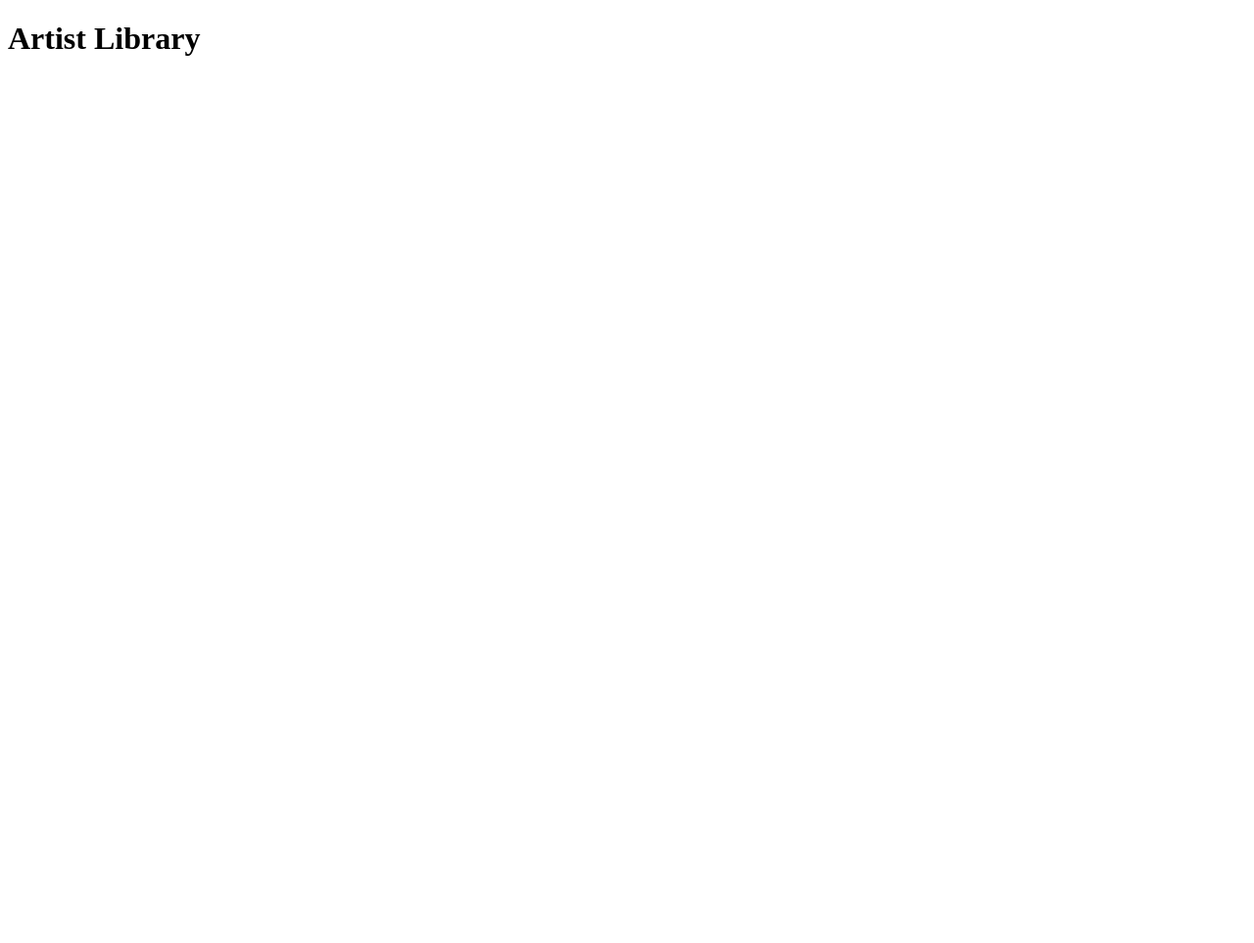
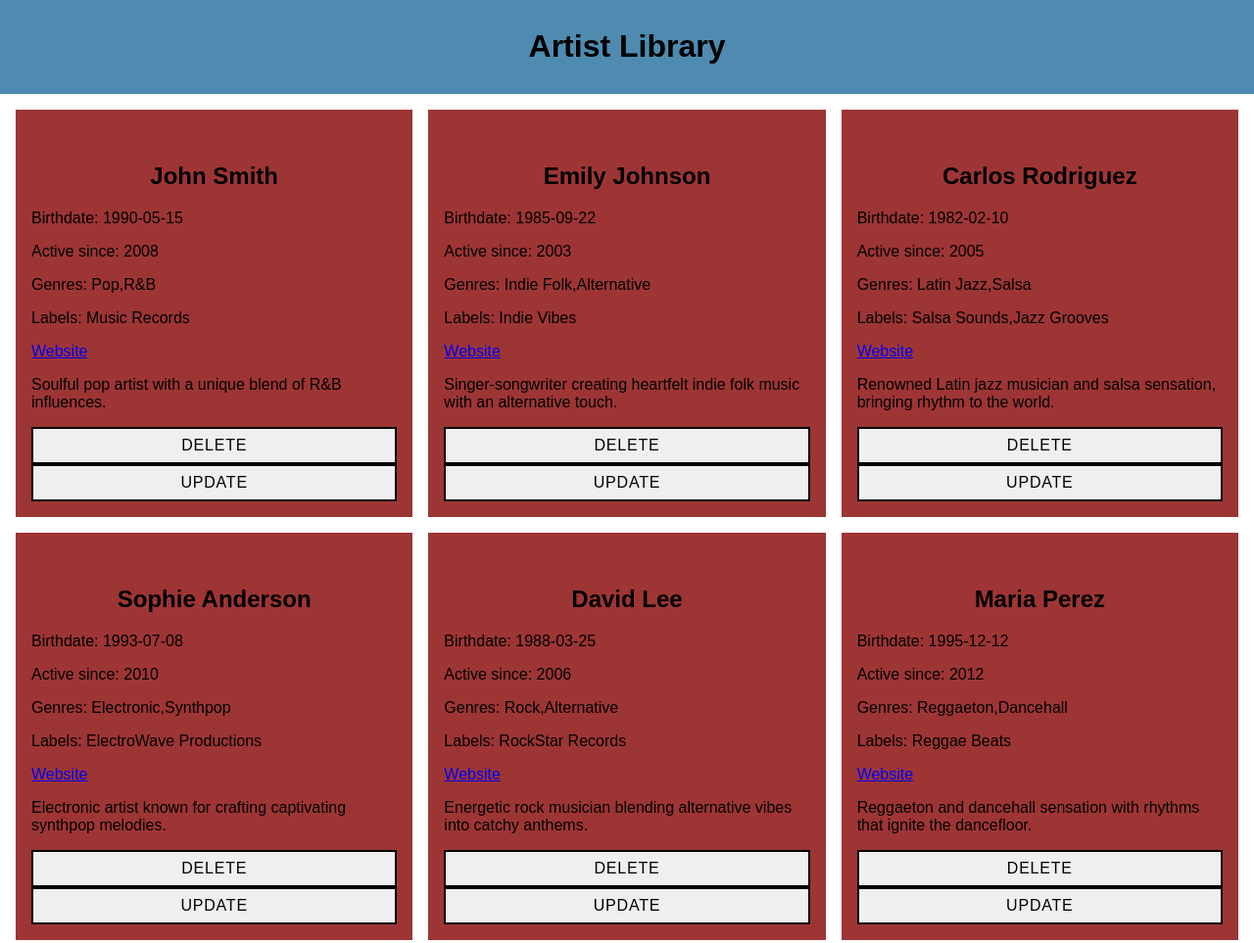
Before and after one commit to sebbex1337/Nodejs-Express-assignment, a plain HTML site: page index.html in a window 1280 px wide. Shown: the top 963 px of the page at 98% size. Before the commit the page ends 800 px from the top, so only its background shows below. Drawn offline with Linux system fonts and the light colour scheme.

Commit message:
Added quick frontend to display artists

```diff
--- /dev/null
+++ b/backend/data/artists.json
@@ -0,0 +1,62 @@
+[
+	{
+		"name": "John Smith",
+		"birthdate": "1990-05-15",
+		"activeSince": "2008",
+		"genres": ["Pop", "R&B"],
+		"labels": ["Music Records"],
+		"website": "https://www.johnsmithmusic.com",
+		"image": "https://www.johnsmithmusic.com/images/profile.jpg",
+		"shortDescription": "Soulful pop artist with a unique blend of R&B influences."
+	},
+	{
+		"name": "Emily Johnson",
+		"birthdate": "1985-09-22",
+		"activeSince": "2003",
+		"genres": ["Indie Folk", "Alternative"],
+		"labels": ["Indie Vibes"],
+		"website": "https://www.emilyjohnsonmusic.com",
+		"image": "https://www.emilyjohnsonmusic.com/images/profile.jpg",
+		"shortDescription": "Singer-songwriter creating heartfelt indie folk music with an alternative touch."
+	},
+	{
+		"name": "Carlos Rodriguez",
+		"birthdate": "1982-02-10",
+		"activeSince": "2005",
+		"genres": ["Latin Jazz", "Salsa"],
+		"labels": ["Salsa Sounds", "Jazz Grooves"],
+		"website": "https://www.carlosrodriguezmusic.com",
+		"image": "https://www.carlosrodriguezmusic.com/images/profile.jpg",
+		"shortDescription": "Renowned Latin jazz musician and salsa sensation, bringing rhythm to the world."
+	},
+	{
+		"name": "Sophie Anderson",
+		"birthdate": "1993-07-08",
+		"activeSince": "2010",
+		"genres": ["Electronic", "Synthpop"],
+		"labels": ["ElectroWave Productions"],
+		"website": "https://www.sophieandersonmusic.com",
+		"image": "https://www.sophieandersonmusic.com/images/profile.jpg",
+		"shortDescription": "Electronic artist known for crafting captivating synthpop melodies."
+	},
+	{
+		"name": "David Lee",
+		"birthdate": "1988-03-25",
+		"activeSince": "2006",
+		"genres": ["Rock", "Alternative"],
+		"labels": ["RockStar Records"],
+		"website": "https://www.davidleemusic.com",
+		"image": "https://www.davidleemusic.com/images/profile.jpg",
+		"shortDescription": "Energetic rock musician blending alternative vibes into catchy anthems."
+	},
+	{
+		"name": "Maria Perez",
+		"birthdate": "1995-12-12",
+		"activeSince": "2012",
+		"genres": ["Reggaeton", "Dancehall"],
+		"labels": ["Reggae Beats"],
+		"website": "https://www.mariaperezmusic.com",
+		"image": "https://www.mariaperezmusic.com/images/profile.jpg",
+		"shortDescription": "Reggaeton and dancehall sensation with rhythms that ignite the dancefloor."
+	}
+]
--- a/frontend/app.js
+++ b/frontend/app.js
@@ -1,7 +1,52 @@
-const endpoint = "http://localhost:3333";
+const endpoint = "./backend/data";
 
 window.addEventListener("load", initApp);
 
-function initApp() {
+let artists;
+
+async function initApp() {
 	console.log("Running");
+	artists = await getArtists();
+	console.log(artists);
+	displayArtists(artists);
 }
+
+function displayArtists(listOfArtists) {
+	document.querySelector("#artists").innerHTML = "";
+
+	if (listOfArtists.length !== 0) {
+		for (const artist of listOfArtists) {
+			displayArtist(artist);
+		}
+	} else {
+		document.querySelector("#artists").innerHTML = "Sorry! No artists were found";
+	}
+}
+
+function displayArtist(artist) {
+	document.querySelector("#artists").insertAdjacentHTML(
+		"beforeend",
+		/* HTML */ `
+			<article class="grid-item">
+				<img src="" />
+				<h2>${artist.name}</h2>
+				<p>Birthdate: ${artist.birthdate}</p>
+				<p>Active since: ${artist.activeSince}</p>
+				<p>Genres: ${artist.genres}</p>
+				<p>Labels: ${artist.labels}</p>
+				<a href="${artist.website}">Website</a>
+				<p>${artist.shortDescription}</p>
+				<section class="btns">
+					<button>Delete</button>
+					<button>Update</button>
+				</section>
+			</article>
+		`
+	);
+}
+
+async function getArtists() {
+	const response = await fetch(`${endpoint}/artists.json`);
+	const data = await response.json();
+	return data;
+}
--- a/frontend/style.css
+++ b/frontend/style.css
@@ -0,0 +1,135 @@
+body {
+	margin: 0;
+	padding: 0;
+	font-family: Arial, Helvetica, sans-serif;
+}
+
+header {
+	background-color: #4f8bb0;
+	padding: 0.5em 0 0.5em 0;
+	text-align: center;
+}
+
+h1 {
+	text-align: center;
+}
+
+h2 {
+	text-align: center;
+}
+
+footer {
+	background-color: #4f8bb0;
+	padding: 1em 0 1em 0;
+	text-align: center;
+}
+
+main {
+	background-color: white;
+}
+
+button {
+	cursor: pointer;
+	font-size: 1em;
+	text-align: center;
+	border: 2px solid black;
+	letter-spacing: 0.05em;
+	text-transform: uppercase;
+	padding: 0.5em 1em;
+	width: 100%;
+	max-width: 380px;
+}
+
+#users {
+	text-align: center;
+}
+
+.tools-grid select {
+	border: 2px solid black;
+	padding: 1em;
+	margin: 1em;
+	width: 100%;
+	max-width: 350px;
+}
+
+/* Tools bar styling */
+.tools-grid {
+	display: grid;
+	grid-template-columns: 1fr 1fr 1fr;
+	background-color: #ff4979;
+	padding: 0.5em;
+	gap: 1em;
+}
+
+#input-search {
+	margin: 1em auto;
+	width: 100%;
+	max-width: 350px;
+	padding: 1em;
+	border: 2px solid black;
+}
+
+/* Grid styling on main */
+.grid-container {
+	display: grid;
+	grid-template-columns: 1fr;
+	gap: 1em;
+	padding: 1em;
+}
+
+@media (min-width: 700px) {
+	.grid-container {
+		grid-template-columns: 1fr 1fr;
+	}
+}
+
+@media (min-width: 1100px) {
+	.grid-container {
+		grid-template-columns: 1fr 1fr 1fr;
+	}
+}
+
+@media (min-width: 1400px) {
+	.grid-container {
+		grid-template-columns: 1fr 1fr 1fr 1fr;
+	}
+}
+
+.grid-item {
+	background-color: rgb(158, 53, 53);
+	padding: 1em;
+}
+
+/* Form styling */
+form {
+	margin: 2em auto 0;
+	background-color: #4f8bb0;
+	padding: 1em 1em 2em;
+	text-align: center;
+}
+
+/* button {
+	font-weight: 300;
+	font-size: 1em;
+	text-align: center;
+	cursor: pointer;
+	border: none;
+	border-radius: 0;
+	color: rgb(18, 107, 103);
+	background-color: #4f8bb0;
+	letter-spacing: 0.05em;
+	text-transform: uppercase;
+	padding: 0.5em 1em;
+	width: 100%;
+	max-width: 380px;
+} */
+
+input {
+	margin: 1em auto;
+	width: 100%;
+	max-width: 350px;
+	padding: 1em;
+	border: 2px solid rgb(0, 74, 68);
+	display: block;
+	background: rgb(185, 185, 185);
+}
--- a/index.html
+++ b/index.html
@@ -7,11 +7,30 @@
 		<title>Artist Library</title>
 	</head>
 	<body>
+		<header>
+			<h1>Artist Library</h1>
+		</header>
 		<main>
-			<header>
-				<h1>Artist Library</h1>
-			</header>
+			<section id="artists" class="grid-container"></section>
+			<form id="form-create">
+				<h2>Create a new User</h2>
+				<input type="text" name="name" placeholder="Type your name" required />
+				<input type="text" name="title" placeholder="Type your title" required />
+				<input type="email" name="mail" placeholder="Type your mail" required />
+				<input type="url" name="image" placeholder="Paste image url" required />
+				<button>Create User</button>
+			</form>
+
+			<form id="form-update">
+				<h2>Update User</h2>
+				<input type="text" name="name" placeholder="Type your name" required />
+				<input type="text" name="title" placeholder="Type your title" required />
+				<input type="email" name="mail" placeholder="Type your mail" required />
+				<input type="url" name="image" placeholder="Paste image url" required />
+				<button>Update User</button>
+			</form>
 		</main>
+		<footer>This is a footer</footer>
 	</body>
 	<script src="./frontend/app.js" type="module"></script>
 </html>
```
